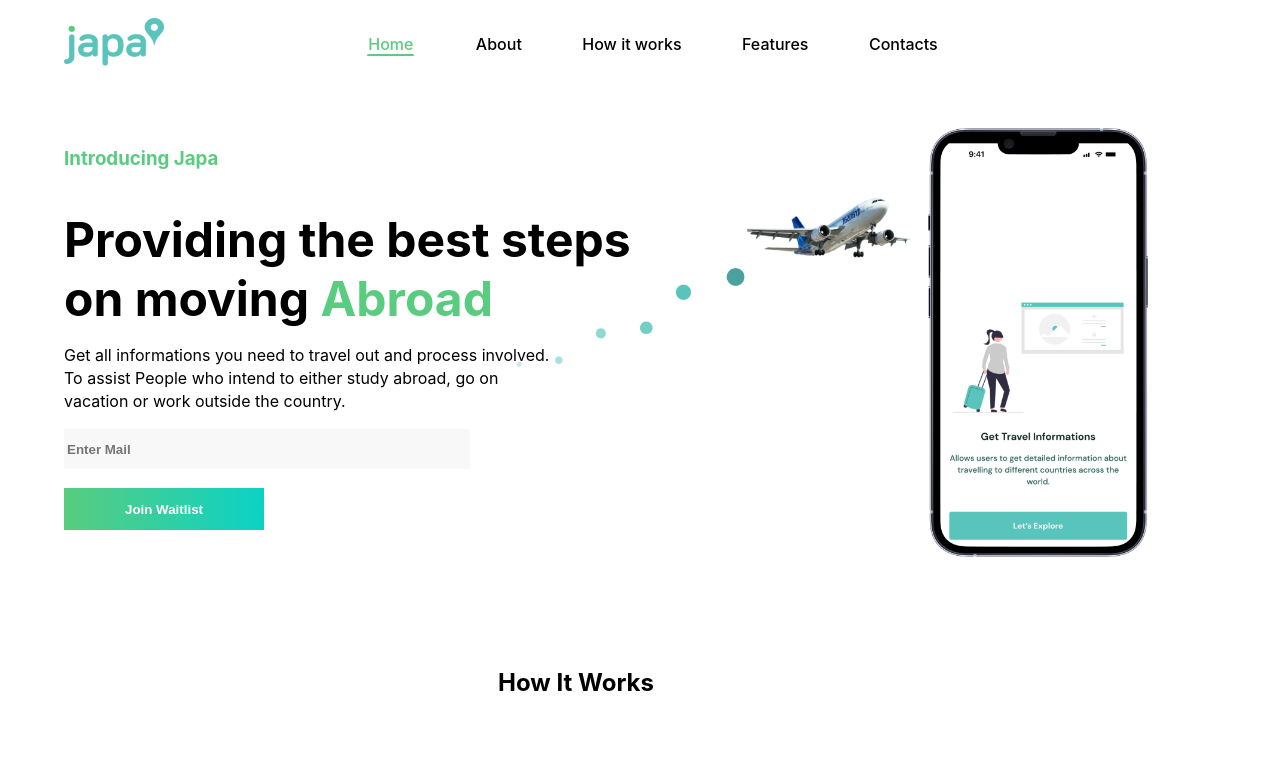
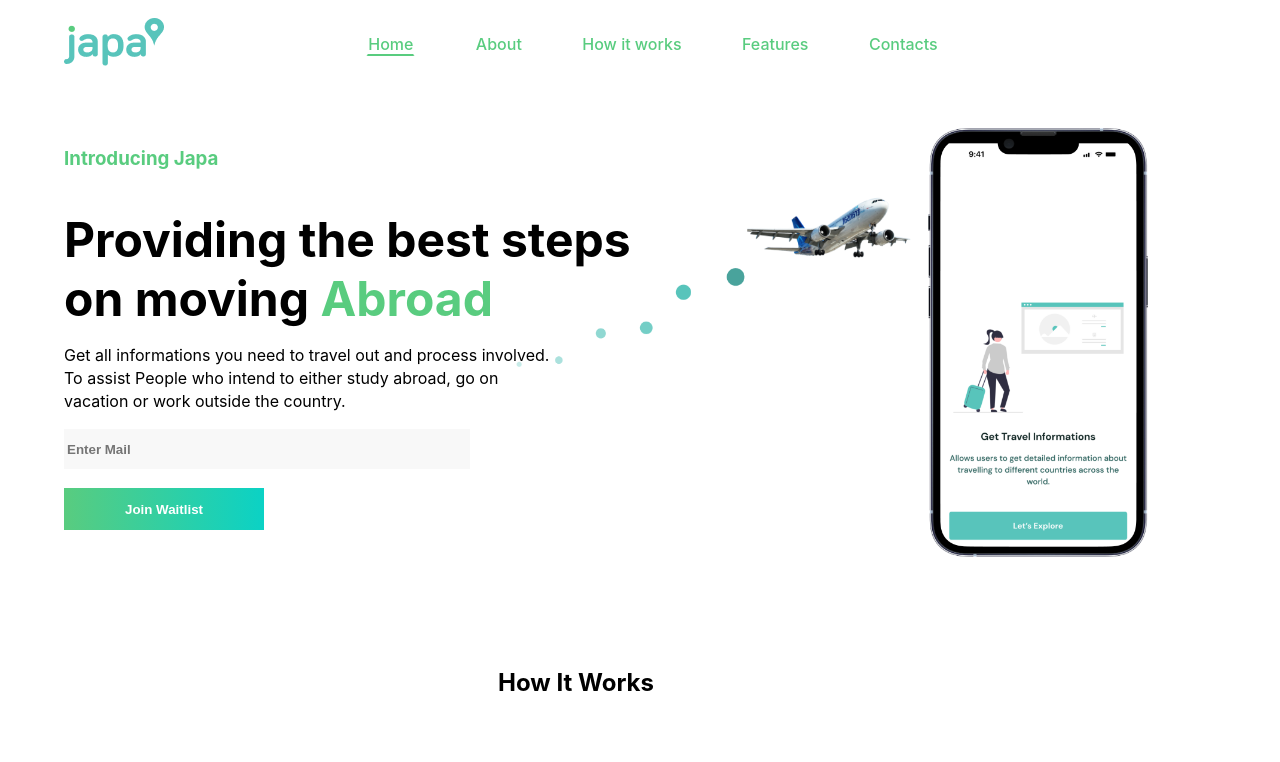
Before and after one commit to Adesina-Abiodun/JAPA-APP, a React (Create React App) app: page / in a window 1280 px wide. Shown: the top 762 px of the page. Built offline with nearby package versions, Linux system fonts and the light colour scheme.

Commit message:
final-deployment

```diff
--- a/src/App.js
+++ b/src/App.js
@@ -9,6 +9,7 @@
 import PeopleHero from "./components/PeopleHero/PeopleHero";
 
 function App() {
+
   return (
     <div className="japa-homepage">
       <div className="japa-container">
--- a/src/components/FeatureHero/Feature.jsx
+++ b/src/components/FeatureHero/Feature.jsx
@@ -6,7 +6,7 @@
 
 const Feature = () => {
   return (
-    <div className="feature-section">
+    <div className="feature-section" id="section3">
       <div className="feature-container">
         <div className="feature-title">
           <h2>Features</h2>
--- a/src/components/FormHero/FormHero.jsx
+++ b/src/components/FormHero/FormHero.jsx
@@ -4,7 +4,7 @@
 
 const FormHero = () => {
   return (
-    <div className="formHero-section">
+    <div className="formHero-section" id="section5">
       <div className="formHero-container">
       <img src={hello} alt={hello} />
         <div className="formHero-title">
--- a/src/components/Hero/Hero.jsx
+++ b/src/components/Hero/Hero.jsx
@@ -5,7 +5,7 @@
 
 const Hero = () => {
   return (
-    <div className="hero-section">
+    <div className="hero-section" id="section1">
       <div className="hero-container">
         <aside className="hero-text">
           <div className="hero-text-container">
--- a/src/components/InfoHero/InfoHero.jsx
+++ b/src/components/InfoHero/InfoHero.jsx
@@ -7,7 +7,7 @@
 
 const InfoHero = () => {
   return (
-    <div className="infoHero-section">
+    <div className="infoHero-section" id="section2">
       <div className="infoHero-container">
         <div className="infoHero-title">
           <h2>How It Works</h2>
--- a/src/components/Navbar/Navbar.jsx
+++ b/src/components/Navbar/Navbar.jsx
@@ -1,4 +1,4 @@
-import React, { useState } from "react";
+import React, { useState, useEffect } from "react";
 import logo from "../../img/logo-nav.png";
 import { FaBars, FaTimes } from "react-icons/fa";
 import "./navbar.css";
@@ -6,6 +6,22 @@
 const Navbar = () => {
   const [click, setClick] = useState(false);
   const handleClick = () => setClick(!click);
+
+  /* simply a temporary navigation for the single page,
+  suggest you use routing and state management when scaling */
+  useEffect(() => {
+    const handleChange = () => {
+      const elementId = window.location.hash.slice(1);
+      const element = document.getElementById(elementId);
+      if(element){
+        element.scrollIntoView();
+      }
+    };
+    window.addEventListener('hashchange', handleChange);
+    return () => {
+      window.removeEventListener('hashchange', handleChange);
+    }
+  }, []);
   return (
     <div className="nav-section">
       <nav>
@@ -16,29 +32,29 @@
           <ul className={click ? "nav-menu actives" : "nav-menu"}>
             <li>
               {/* replace with Link */}
-              <span>
+              <a href="#section1">
                 <p className="active">Home</p>
-              </span>
+              </a>
             </li>
             <li>
-              <span>
+              <a href="#section2">
                 <p>About</p>
-              </span>
+              </a>
             </li>
             <li>
-              <span>
+              <a href="#section3">
                 <p>How it works</p>
-              </span>
+              </a>
             </li>
             <li>
-              <span>
+              <a href="#section4">
                 <p>Features</p>
-              </span>
+              </a>
             </li>
             <li>
-              <span>
+              <a href="#section5">
                 <p>Contacts</p>
-              </span>
+              </a>
             </li>
           </ul>
           <div className="hamburger" onClick={handleClick}>
--- a/src/components/Navbar/navbar.css
+++ b/src/components/Navbar/navbar.css
@@ -33,18 +33,20 @@
   list-style-type: none;
 }
 
-.nav-link .nav-menu span {
+.nav-link .nav-menu a {
+  text-decoration: none;
+  color: var(--primary);
   width: 147px;
 }
 
-.nav-link .nav-menu span p {
+.nav-link .nav-menu a p {
   font-weight: 500;
   font-weight: 24px;
   margin-left: 1rem;
   cursor: pointer;
 }
 
-.nav-link .nav-menu span p:hover {
+.nav-link .nav-menu a p:hover {
   color: var(--primary);
   border: 2px solid transparent;
   border-bottom-color: var(--primary);
@@ -101,7 +103,7 @@
     z-index: -1;
   }
 
-  .nav-link .nav-menu span {
+  .nav-link .nav-menu a {
     width: 0;
   }
 
--- a/src/components/PeopleHero/PeopleHero.jsx
+++ b/src/components/PeopleHero/PeopleHero.jsx
@@ -4,7 +4,7 @@
 
 const PeopleHero = () => {
   return (
-    <div className="peopleHero-section">
+    <div className="peopleHero-section" id="section4">
       <div className="peopleHero-container">
         <div className="peopleHero-title">
           <h2>What People Say</h2>
```
